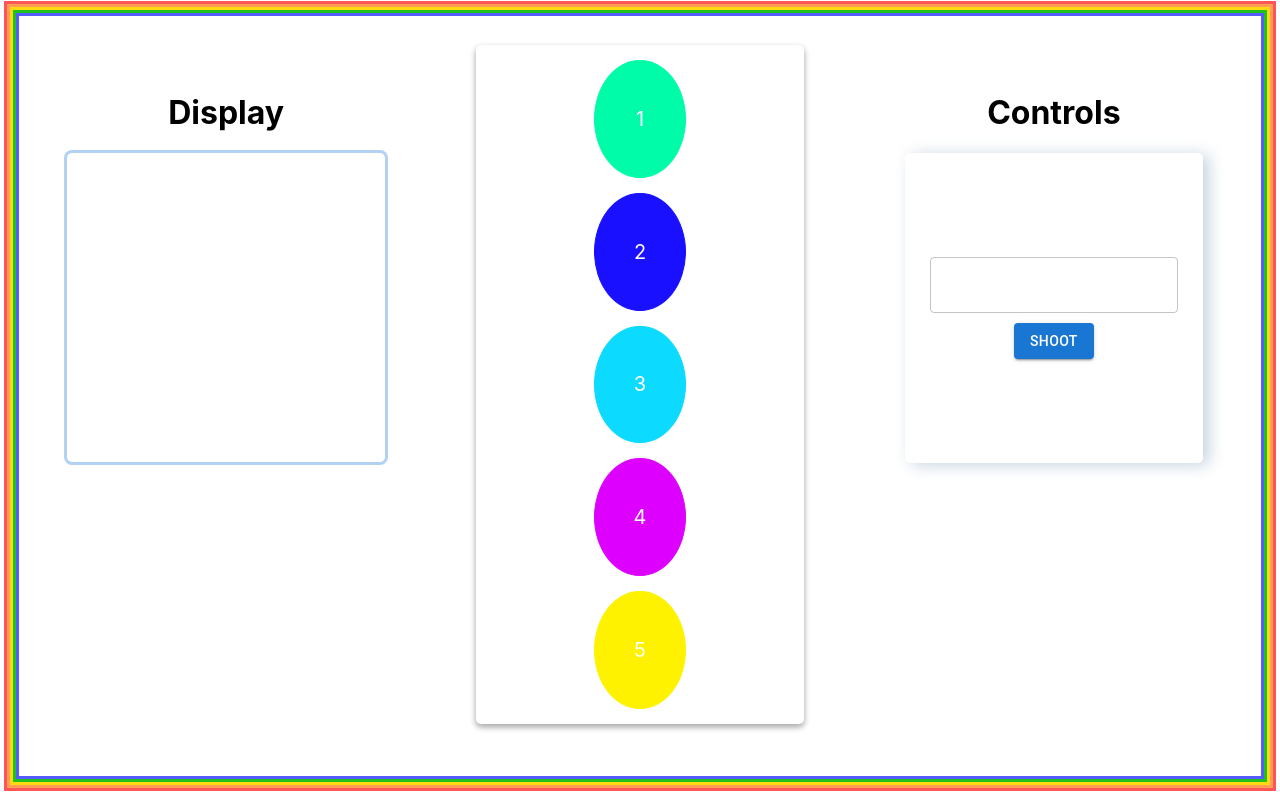
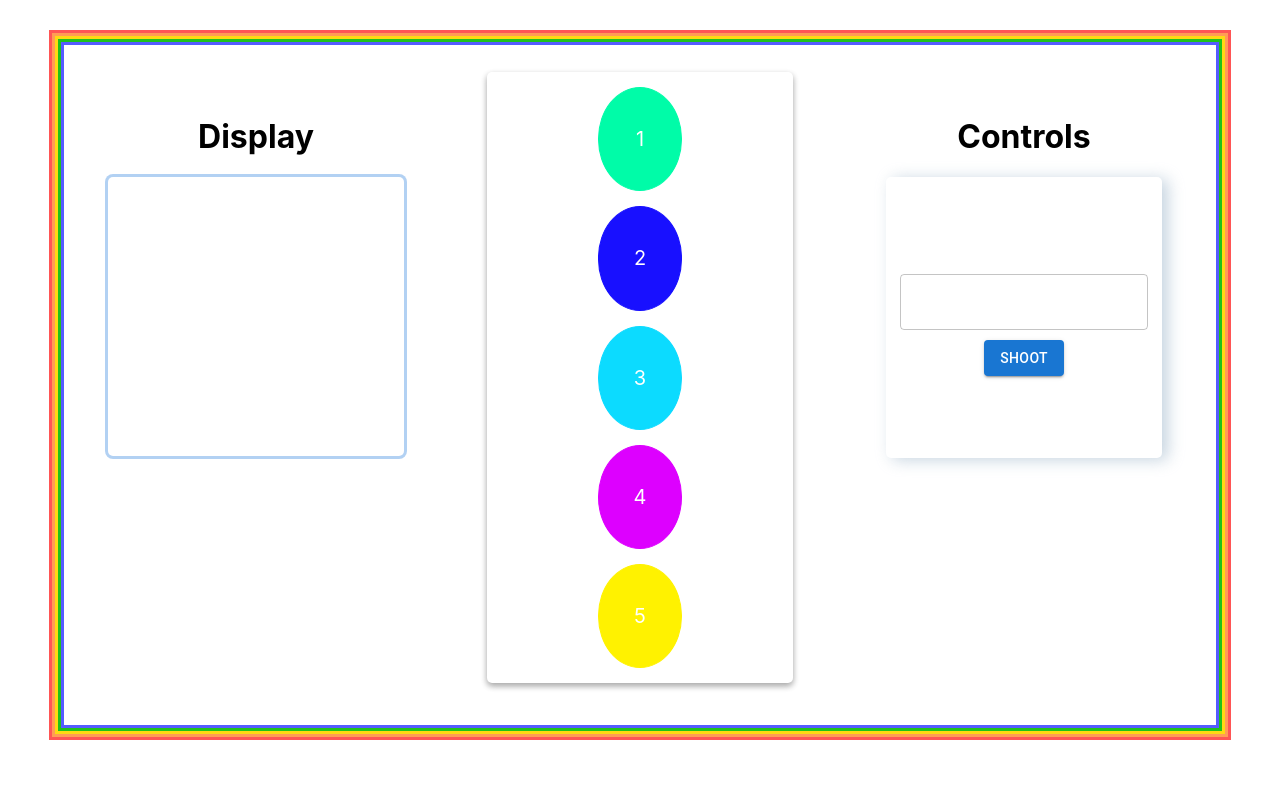
Before and after one commit to ShaikRiyazuddin/Syngenta-Front-End, a React (Create React App) app: page / in a window 1280 px wide. Built offline with nearby package versions, Linux system fonts and the light colour scheme.

Commit message:
Final touch given

```diff
--- a/public/index.html
+++ b/public/index.html
@@ -24,7 +24,7 @@
       work correctly both with client-side routing and a non-root public URL.
       Learn how to configure a non-root public URL by running `npm run build`.
     -->
-    <title>React App</title>
+    <title>Color Shoot App</title>
   </head>
   <body>
     <noscript>You need to enable JavaScript to run this app.</noscript>
--- a/src/components/styles/shoot.module.css
+++ b/src/components/styles/shoot.module.css
@@ -1,28 +1,23 @@
-
-
 .container {
-    width: 97%;
-    height: 95vh;
+    width: 90%;
+    height: 85vh;
     margin: auto;
-    margin-top:16px;
+    margin-top:3.5%;
     display: flex;
     justify-content: space-around;
     box-shadow: rgb(85, 91, 255) 0px 0px 0px 3px, rgb(31, 193, 27) 0px 0px 0px 6px, rgb(255, 217, 19) 0px 0px 0px 9px, rgb(255, 156, 85) 0px 0px 0px 12px, rgb(255, 85, 85) 0px 0px 0px 15px;
 }
 .leftContainer{
-    /* border: 1px solid black; */
     width:30%;
     height: 95%;
     margin:10px;
 }
 .middleContainer{
-    /* border: 1px solid black; */
     width:30%;
     height: 95%;
     margin:10px;
 }
 .rightContainer{
-    /* border: 1px solid black; */
     width:30%;
     height: 95%;
     margin:10px;
@@ -40,7 +35,6 @@
     border-radius: 5px;
 }
 .circlesDiv{
-    /* border: 1px solid black; */
     border-radius:5px;
     width:80%;
     height: 90%;
@@ -64,7 +58,6 @@
     color: white;
 }
 .inputsDiv{
-    /* border: 1px solid black; */
     border-radius: 5px;
     width:80%;
     height: 30%;
```
Also changed, not shown: src/components/shoot.jsx (+6 -8 lines), 1 other file (tests, documents, lock files or other folders).
